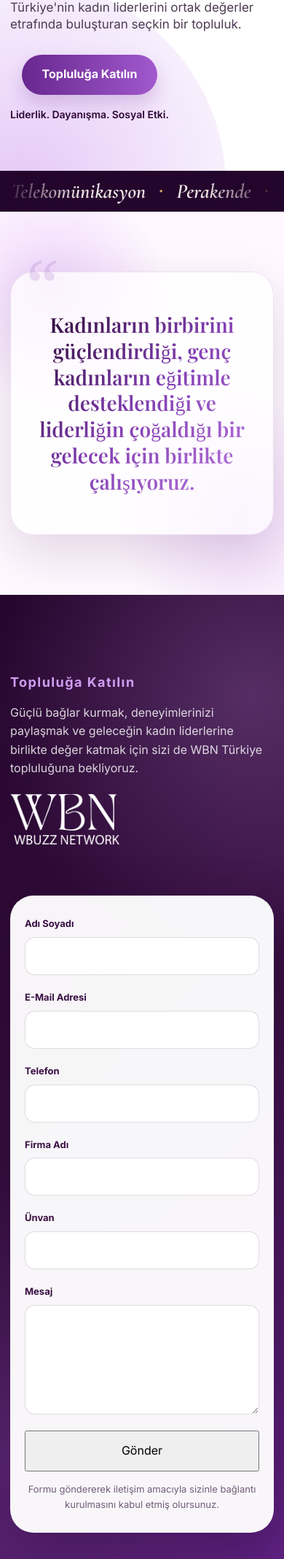
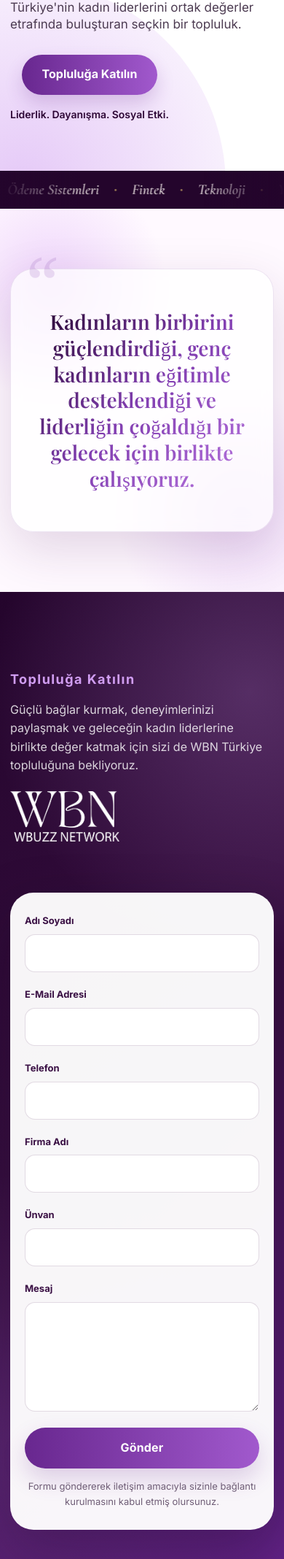
Before and after one commit to tarikflz/wbnturkiye, a PHP site: page / in a window 390 px wide. Shown: the part 603-2739 px from the top of the page at 73% size. Run offline with PHP 8.4, Linux system fonts and the light colour scheme; some libraries are stand-ins or nearby versions.

Commit message:
feat: yerel test için docker compose; ana sayfada gönder butonu ve keyword marquee düzeltmeleri

```diff
--- a/public_html/assets/css/pages/index.css
+++ b/public_html/assets/css/pages/index.css
@@ -211,7 +211,7 @@ textarea {
 
 .keyword-marquee {
   width: 100%;
-  height: 74px;
+  height: 64px;
   overflow: hidden;
   display: flex;
   align-items: center;
@@ -243,7 +243,7 @@ textarea {
 .keyword-marquee__track {
   display: flex;
   width: max-content;
-  animation: keywordScroll 46s linear infinite;
+  animation: keywordScroll 120s linear infinite;
   will-change: transform;
 }
 
@@ -255,9 +255,9 @@ textarea {
 }
 
 .keyword-marquee span {
-  color: #FFF9F5;
+  color: rgba(255, 249, 245, .82);
   font-family: "Cormorant Garamond", serif;
-  font-size: clamp(28px, 2.6vw, 42px);
+  font-size: clamp(22px, 1.9vw, 30px);
   font-style: italic;
   font-weight: 600;
   line-height: 1;
@@ -266,12 +266,14 @@ textarea {
 .keyword-marquee i {
   color: var(--gold);
   font-style: normal;
-  font-size: 15px;
-  margin: 0 24px;
+  font-size: 10px;
+  margin: 0 30px;
   flex-shrink: 0;
+  opacity: .7;
 }
 
-.keyword-marquee:hover .keyword-marquee__track {
+.keyword-marquee:hover .keyword-marquee__track,
+.keyword-marquee:focus-within .keyword-marquee__track {
   animation-play-state: paused;
 }
 
@@ -452,6 +454,20 @@ textarea {
   width: 100%;
   min-height: 56px;
   margin-top: 22px;
+  border: 0;
+  border-radius: 999px;
+  background: linear-gradient(90deg, #68278F 0%, #A159CD 100%);
+  color: #fff;
+  font-size: 16px;
+  font-weight: 700;
+  letter-spacing: .01em;
+  box-shadow: 0 14px 32px rgba(104, 39, 143, .20);
+  transition: transform .2s ease, box-shadow .2s ease;
+}
+
+.submit-button:hover {
+  transform: translateY(-2px);
+  box-shadow: 0 18px 38px rgba(104, 39, 143, .27);
 }
 
 .form-note {
@@ -537,20 +553,20 @@ textarea {
   }
 
   .keyword-marquee {
-    height: 56px;
+    height: 52px;
   }
 
   .keyword-marquee span {
-    font-size: 28px;
+    font-size: 20px;
   }
 
   .keyword-marquee i {
-    font-size: 11px;
-    margin: 0 18px;
+    font-size: 9px;
+    margin: 0 20px;
   }
 
   .keyword-marquee__track {
-    animation-duration: 36s;
+    animation-duration: 90s;
   }
 
   .statement-section,
--- a/wbn_app/bootstrap.php
+++ b/wbn_app/bootstrap.php
@@ -5,12 +5,14 @@ define('APP_DIR', __DIR__);
 define('TEMPLATES_DIR', APP_DIR . '/templates');
 define('STORAGE_DIR', APP_DIR . '/storage');
 
-if (!is_file(APP_DIR . '/config.php')) {
+// WBN_CONFIG ortam değişkeni ile farklı bir config dosyası seçilebilir (Docker bunu kullanır).
+$configFile = getenv('WBN_CONFIG') ?: APP_DIR . '/config.php';
+if (!is_file($configFile)) {
     http_response_code(500);
     exit('config.php bulunamadı. wbn_app/config.example.php dosyasını config.php olarak kopyalayın.');
 }
 
-$GLOBALS['config'] = require APP_DIR . '/config.php';
+$GLOBALS['config'] = require $configFile;
 
 function config(string $key, mixed $default = null): mixed
 {
```
Also changed, not shown: CLAUDE.md (+1 -0 lines), docker-compose.yml (added, +37 -0 lines), wbn_app/config.docker.php (added, +38 -0 lines), README.md, 2 other files.
